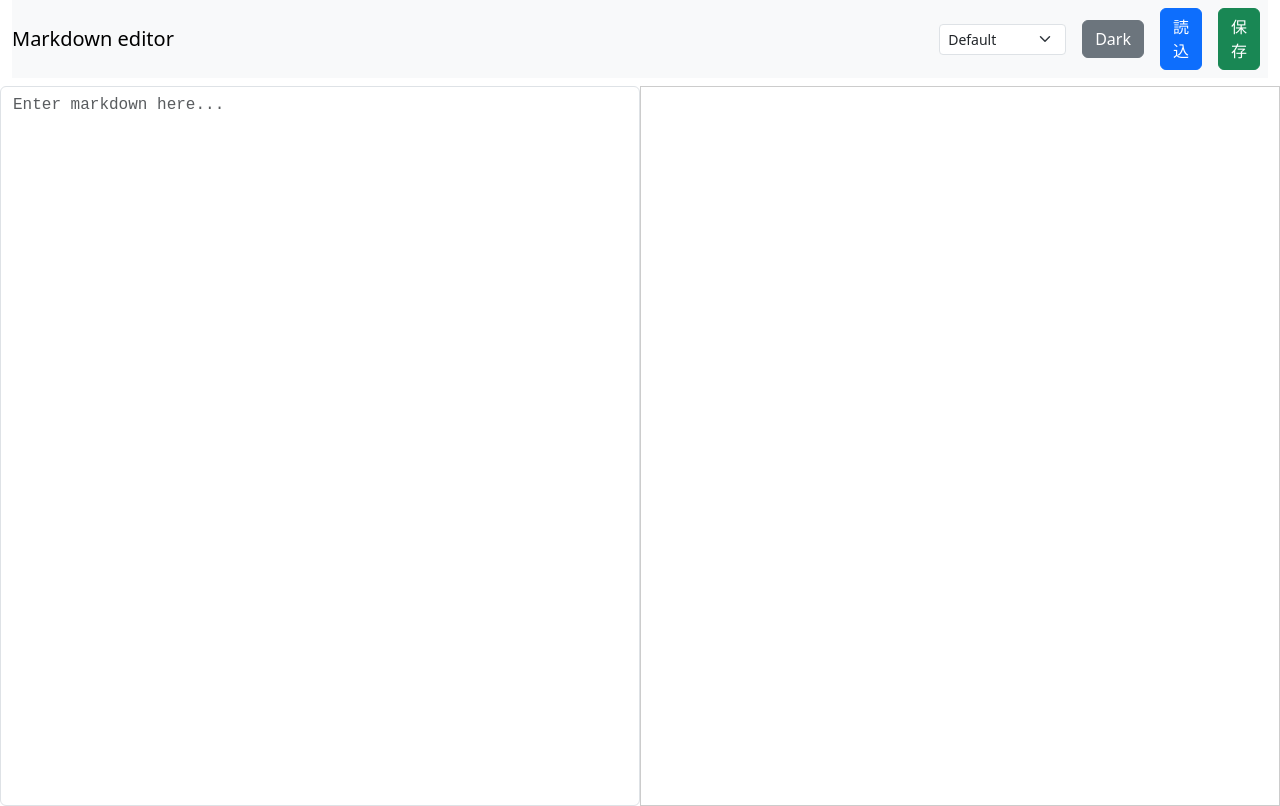
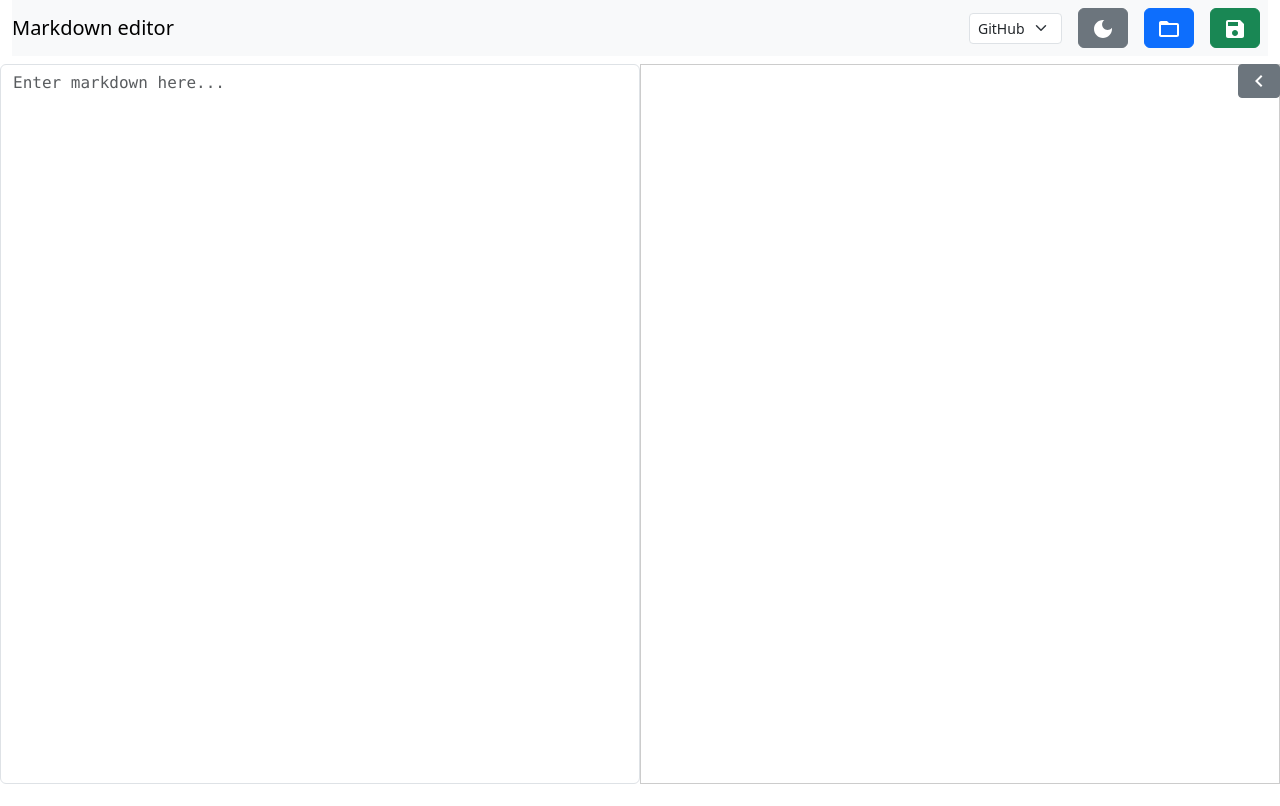
Before and after one commit to bellsanct/markdown-editor, a React (Create React App) app: page / in a window 1280 px wide. Built offline with nearby package versions, Linux system fonts and the light colour scheme.

Commit message:
Add Material icons, templates, and collapsible preview

```diff
--- a/package.json
+++ b/package.json
@@ -5,6 +5,9 @@
   "private": true,
   "dependencies": {
     "@mui/icons-material": "^5.14.8",
+    "@mui/material": "^5.14.8",
+    "@emotion/react": "^11.11.1",
+    "@emotion/styled": "^11.11.0",
     "@testing-library/jest-dom": "^5.17.0",
     "@testing-library/react": "^13.4.0",
     "@testing-library/user-event": "^13.5.0",
--- a/src/components/MarkdownEditor.js
+++ b/src/components/MarkdownEditor.js
@@ -1,5 +1,11 @@
 import React, { useState, useRef, useEffect } from "react";
 import { Button, Navbar, Nav, Container, Row, Col, Form } from "react-bootstrap";
+import FolderOpenIcon from "@mui/icons-material/FolderOpen";
+import SaveIcon from "@mui/icons-material/Save";
+import DarkModeIcon from "@mui/icons-material/DarkMode";
+import LightModeIcon from "@mui/icons-material/LightMode";
+import ChevronLeftIcon from "@mui/icons-material/ChevronLeft";
+import ChevronRightIcon from "@mui/icons-material/ChevronRight";
 import { marked } from "marked";
 import "./scrollbar.css";
 import hljs from "highlight.js";
@@ -7,6 +13,8 @@ import "highlight.js/styles/github.css";
 import "./preview.css";
 import "github-markdown-css/github-markdown-light.css";
 import "./theme.css";
+import "./simple.css";
+import "./word.css";
 
 
 function MarkdownEditor() {
@@ -14,7 +22,8 @@ function MarkdownEditor() {
   const [existingMarkdown, setExistingMarkdown] = useState("");
   const [editedMarkdown, setEditedMarkdown] = useState("");
   const [theme, setTheme] = useState("light");
-  const [template, setTemplate] = useState("default");
+  const [template, setTemplate] = useState("github");
+  const [showPreview, setShowPreview] = useState(true);
   const editorRef = useRef(null);
   const previewRef = useRef(null);
 
@@ -55,6 +64,10 @@ function MarkdownEditor() {
     });
 
     fileInput.click();
+  };
+
+  const togglePreview = () => {
+    setShowPreview(!showPreview);
   };
 
   const handleSaveMarkdown = () => {
@@ -107,22 +120,23 @@ function MarkdownEditor() {
             onChange={(e) => setTemplate(e.target.value)}
             className="mx-2"
           >
-            <option value="default">Default</option>
             <option value="github">GitHub</option>
+            <option value="simple">Simple</option>
+            <option value="word">Word</option>
           </Form.Select>
           <Button variant="secondary" className="mx-2" onClick={toggleTheme}>
-            {theme === "light" ? "Dark" : "Light"}
+            {theme === "light" ? <DarkModeIcon /> : <LightModeIcon />}
           </Button>
           <Button className="mx-2" onClick={handleLoadMarkdown} variant="primary">
-            読込
+            <FolderOpenIcon />
           </Button>
           <Button className="mx-2" onClick={handleSaveMarkdown} variant="success">
-            保存
+            <SaveIcon />
           </Button>
         </Nav>
       </Navbar>
-      <Row className="mt-2">
-        <Col md={6} className="p-0">
+      <Row className="mt-2 position-relative">
+        <Col md={showPreview ? 6 : 12} className="p-0">
           <Form.Control
             as="textarea"
             placeholder="Enter markdown here..."
@@ -133,14 +147,42 @@ function MarkdownEditor() {
             onChange={(e) => setMarkdown(e.target.value)}
           />
         </Col>
-        <Col md={6} className="p-0">
+        {showPreview && (
+          <Col md={6} className="p-0 position-relative">
+            <Button
+              variant="secondary"
+              size="sm"
+              onClick={togglePreview}
+              className="toggle-preview-btn"
+            >
+              <ChevronLeftIcon />
+            </Button>
             <div
               ref={previewRef}
               onScroll={handlePreviewScroll}
-            className={`preview ${template === "github" ? "markdown-body" : ""}`}
+              className={`preview ${
+                template === "github"
+                  ? "markdown-body"
+                  : template === "simple"
+                  ? "simple-template"
+                  : template === "word"
+                  ? "word-template"
+                  : ""
+              }`}
               dangerouslySetInnerHTML={{ __html: marked(markdown) }}
             ></div>
           </Col>
+        )}
+        {!showPreview && (
+          <Button
+            variant="secondary"
+            size="sm"
+            onClick={togglePreview}
+            className="toggle-preview-btn"
+          >
+            <ChevronRightIcon />
+          </Button>
+        )}
       </Row>
     </Container>
   );
--- /dev/null
+++ b/src/components/simple.css
@@ -0,0 +1,19 @@
+.simple-template {
+  font-family: Consolas, Monaco, 'Courier New', monospace;
+  line-height: 1.4;
+}
+
+.simple-template pre {
+  background-color: #1e1e1e;
+  color: #dcdcdc;
+  padding: 10px;
+  border-radius: 4px;
+  overflow-x: auto;
+}
+
+.simple-template code {
+  background-color: #2d2d2d;
+  color: #f8f8f2;
+  padding: 2px 4px;
+  border-radius: 4px;
+}
--- a/src/components/theme.css
+++ b/src/components/theme.css
@@ -18,13 +18,24 @@
   color: #c9d1d9;
 }
 
+.dark table {
+  background-color: #0d1117;
+  color: #c9d1d9;
+}
+
+.dark th,
+.dark td {
+  border-color: #30363d;
+}
+
 .editor {
   width: 100%;
   height: 90vh;
   resize: none;
   border: 1px solid #ccc;
   padding: 10px;
-  font-family: monospace;
+  font-family: 'Fira Code', Consolas, 'Courier New', monospace;
+  outline: none;
 }
 
 .preview {
@@ -33,3 +44,10 @@
   border: 1px solid #ccc;
   padding: 10px;
 }
+
+.toggle-preview-btn {
+  position: absolute;
+  top: 0;
+  right: 0;
+  z-index: 2;
+}
--- /dev/null
+++ b/src/components/word.css
@@ -0,0 +1,14 @@
+.word-template {
+  font-family: 'Times New Roman', 'Serif';
+  line-height: 1.6;
+}
+
+.word-template table {
+  border-collapse: collapse;
+}
+
+.word-template th,
+.word-template td {
+  border: 1px solid #ccc;
+  padding: 5px 10px;
+}
```
Also changed, not shown: 1 other file (tests, documents, lock files or other folders). Lines whose indentation alone changed are shown as unchanged.
